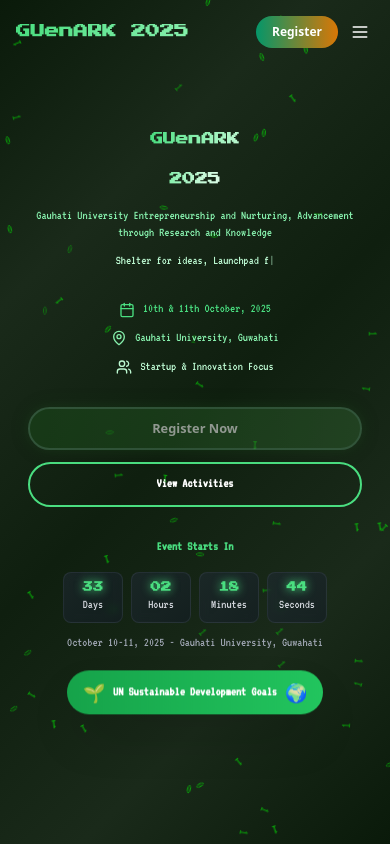
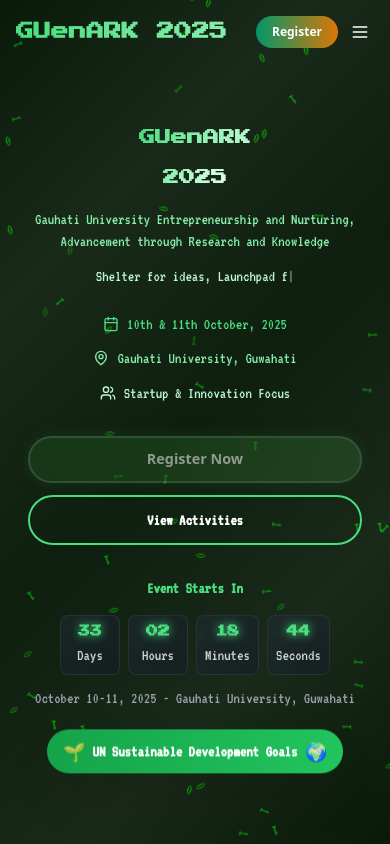
Before and after one commit to nagnitin/GU-SIH-1.0, a React (Vite) app: page / in a window 390 px wide. Shown: the top 844 px of the page. Built offline with nearby package versions, Linux system fonts and the light colour scheme.

Commit message:
Increase font sizes for better mobile readability: Improve typography across hero section, countdown timer, and mobile CSS for enhanced user experience

```diff
--- a/src/App.tsx
+++ b/src/App.tsx
@@ -124,10 +124,10 @@ function App() {
                 2025
               </span>
             </h1>
-            <p className="text-sm sm:text-base md:text-lg lg:text-xl text-green-300 mb-3 md:mb-4 retro-font px-4 leading-relaxed mobile-text">
+            <p className="text-base sm:text-lg md:text-xl lg:text-2xl text-green-300 mb-3 md:mb-4 retro-font px-4 leading-relaxed mobile-text">
               Gauhati University Entrepreneurship and Nurturing, Advancement through Research and Knowledge
             </p>
-            <div className="text-xs sm:text-sm md:text-base lg:text-lg text-green-200 min-h-[1.5rem] md:min-h-[2rem] retro-font px-4 mobile-text">
+            <div className="text-sm sm:text-base md:text-lg lg:text-xl text-green-200 min-h-[1.5rem] md:min-h-[2rem] retro-font px-4 mobile-text">
               <TypewriterEffect
                 texts={[
                   "Shelter for ideas, Launchpad for Startups.",
@@ -142,25 +142,25 @@ function App() {
           </div>
 
           <div className="flex flex-col justify-center items-center gap-3 md:gap-4 mb-8 md:mb-12 px-4 mobile-padding">
-            <div className="flex items-center text-green-400 text-xs md:text-sm">
+            <div className="flex items-center text-green-400 text-sm md:text-base">
               <Calendar className="mr-2 w-4 h-4 flex-shrink-0" />
               <span className="retro-font">10th & 11th October, 2025</span>
             </div>
-            <div className="flex items-center text-green-300 text-xs md:text-sm">
+            <div className="flex items-center text-green-300 text-sm md:text-base">
               <MapPin className="mr-2 w-4 h-4 flex-shrink-0" />
               <span className="retro-font">Gauhati University, Guwahati</span>
             </div>
-            <div className="flex items-center text-green-200 text-xs md:text-sm">
+            <div className="flex items-center text-green-200 text-sm md:text-base">
               <Users className="mr-2 w-4 h-4 flex-shrink-0" />
               <span className="retro-font">Startup & Innovation Focus</span>
             </div>
           </div>
 
           <div className="flex flex-col sm:flex-row justify-center gap-3 md:gap-6 mb-8 md:mb-12 px-4 mobile-padding">
-            <a href="#registration" className="retro-button px-8 py-3 md:px-8 md:py-4 rounded-full text-sm md:text-base font-semibold hover:shadow-xl hover:scale-105 transition-all animate-pulse inline-block text-white text-center">
+            <a href="#registration" className="retro-button px-8 py-3 md:px-8 md:py-4 rounded-full text-base md:text-lg font-semibold hover:shadow-xl hover:scale-105 transition-all animate-pulse inline-block text-white text-center">
               Register Now
             </a>
-            <button className="border-2 border-green-400 px-8 py-3 md:px-8 md:py-4 rounded-full text-sm md:text-base font-semibold hover:bg-green-400 hover:text-gray-900 transition-all retro-font">
+            <button className="border-2 border-green-400 px-8 py-3 md:px-8 md:py-4 rounded-full text-base md:text-lg font-semibold hover:bg-green-400 hover:text-gray-900 transition-all retro-font">
               View Activities
             </button>
           </div>
--- a/src/components/CountdownTimer.tsx
+++ b/src/components/CountdownTimer.tsx
@@ -40,7 +40,7 @@ const CountdownTimer: React.FC = () => {
 
   return (
     <div className="text-center">
-      <h3 className="text-lg md:text-2xl font-bold mb-4 md:mb-6 text-green-400 retro-font">Event Starts In</h3>
+      <h3 className="text-xl md:text-2xl font-bold mb-4 md:mb-6 text-green-400 retro-font">Event Starts In</h3>
       <div className="flex justify-center space-x-2 md:space-x-4 perspective-1000">
         {timeUnits.map((unit, index) => (
           <div
@@ -51,16 +51,16 @@ const CountdownTimer: React.FC = () => {
               transform: `rotateX(${Math.sin(Date.now() / 2000 + index) * 3}deg) rotateY(${Math.cos(Date.now() / 2000 + index) * 3}deg)`
             }}
           >
-            <div className="text-xl md:text-3xl font-bold text-green-400 pixel-font mb-1">
+            <div className="text-2xl md:text-3xl font-bold text-green-400 pixel-font mb-1">
               {unit.value.toString().padStart(2, '0')}
             </div>
-            <div className="text-xs md:text-sm text-gray-300 retro-font">
+            <div className="text-sm md:text-sm text-gray-300 retro-font">
               {unit.label}
             </div>
           </div>
         ))}
       </div>
-      <p className="text-xs md:text-sm text-gray-400 mt-3 md:mt-4 retro-font px-2">
+      <p className="text-sm md:text-sm text-gray-400 mt-3 md:mt-4 retro-font px-2">
         October 10-11, 2025 - Gauhati University, Guwahati
       </p>
     </div>
--- a/src/index.css
+++ b/src/index.css
@@ -203,38 +203,38 @@ html {
 /* Mobile Responsive Styles */
 @media (max-width: 767px) {
   .pixel-font {
-    font-size: 0.7rem;
+    font-size: 0.8rem;
+    line-height: 1.3;
+  }
+
+  .pixel-font-large {
+    font-size: 1.1rem;
     line-height: 1.2;
   }
 
-  .pixel-font-large {
-    font-size: 0.9rem;
-    line-height: 1.1;
-  }
-
   .pixel-font-glow {
-    font-size: 0.9rem;
-    line-height: 1.1;
+    font-size: 1.1rem;
+    line-height: 1.2;
   }
 
   .retro-font {
-    font-size: 0.9rem;
+    font-size: 1.1rem;
+    line-height: 1.4;
+  }
+
+  .tech-font {
+    font-size: 1rem;
     line-height: 1.3;
   }
 
-  .tech-font {
-    font-size: 0.8rem;
-    line-height: 1.2;
-  }
-
   .binary-digit {
-    font-size: 0.9rem;
+    font-size: 1rem;
   }
 
   .retro-button {
     padding: 0.75rem 1.5rem;
-    font-size: 0.8rem;
-    line-height: 1.2;
+    font-size: 0.9rem;
+    line-height: 1.3;
   }
 
   /* Better mobile spacing */
@@ -276,15 +276,15 @@ html {
 /* Additional Mobile Optimizations */
 @media (max-width: 480px) {
   .pixel-font-large {
-    font-size: 0.8rem;
+    font-size: 1rem;
   }
 
   .retro-font {
-    font-size: 0.8rem;
+    font-size: 1rem;
   }
 
   .pixel-font {
-    font-size: 0.65rem;
+    font-size: 0.75rem;
   }
 
   /* Extra small mobile spacing */
```
